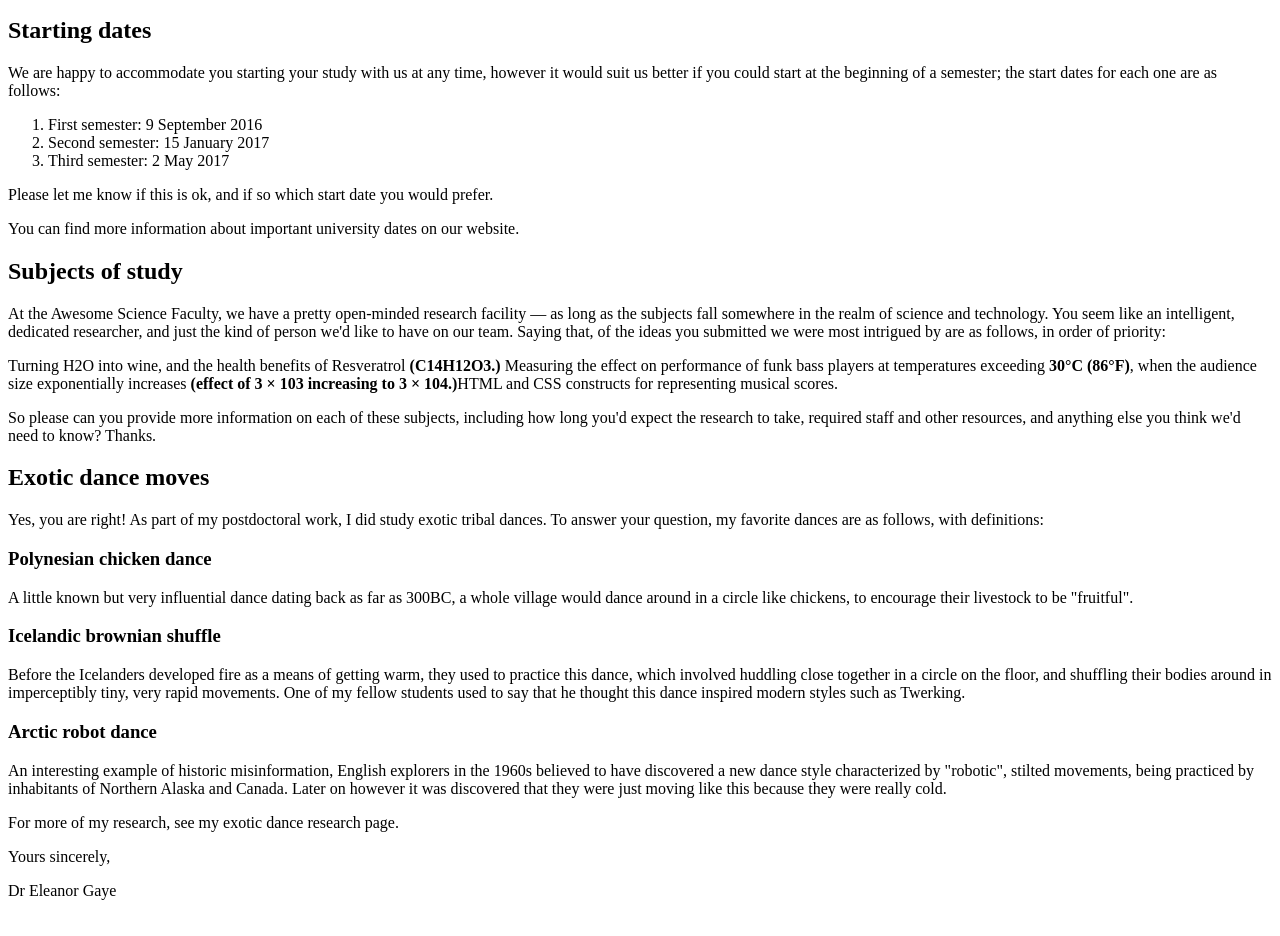
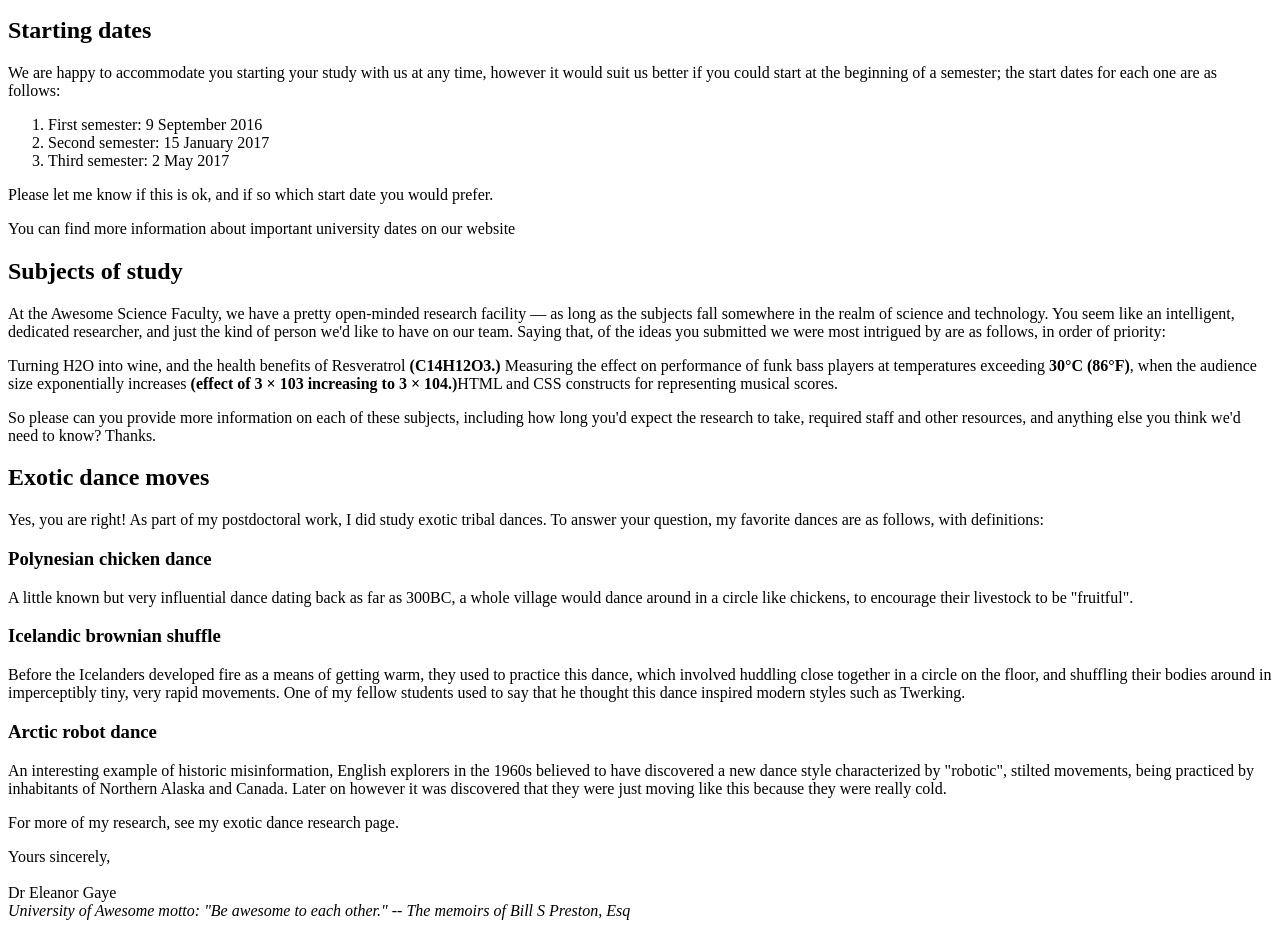
Before and after one commit to ssydneyy/Introduction-to-HTML, a plain HTML site: page index.html in a window 1280 px wide. Shown: the part 119-1055 px from the top of the page. Drawn offline with Linux system fonts and the light colour scheme.

Commit message:
updating

```diff
--- a/index.html
+++ b/index.html
@@ -6,15 +6,21 @@
     </head>
 
     <body>
+
+
         <h1>
-    Dear Eileen,</h1>
+            Dear Eileen,
+        </h1>
+
         <p>
             Thank you for your recent application to join us at the University of Awesome's science faculty to study as part of your PhD next year. I will answer your questions one by one, in the following sections.
         </p>
         <h2>
-    Starting dates</h2>
+            Starting dates
+        </h2>
         <p>
-    We are happy to accommodate you starting your study with us at any time, however it would suit us better if you could start at the beginning of a semester; the start dates for each one are as follows:</p>
+         We are happy to accommodate you starting your study with us at any time, however it would suit us better if you could start at the beginning of a semester; the start dates for each one are as follows:
+        </p>
         <ol>
             <li>
                 First semester: 9 September 2016</li>
@@ -24,13 +30,16 @@
                 Third semester: 2 May 2017</li>
         </ol>
         <p>
-    Please let me know if this is ok, and if so which start date you would prefer.</p>
+            Please let me know if this is ok, and if so which start date you would prefer.
+        </p>
 
         <p>
-    You can find more information about important university dates on our website.</p>
+        You can find more information about important university dates on our website
+        </p>
 
         <h2>
-    Subjects of study</h2>
+            Subjects of study
+        </h2>
 
         <p>
             At the Awesome Science Faculty, we have a pretty open-minded research facility — as long as the subjects fall somewhere in the realm of science and technology. You seem like an intelligent, dedicated researcher, and just the kind of person we'd like to have on our team. Saying that, of the ideas you submitted we were most intrigued by are as follows, in order of priority:</p>
@@ -69,10 +78,12 @@
             For more of my research, see my exotic dance research page.
         </p>
         <p>
-    Yours sincerely,
+            Yours sincerely,<br>
+            <br>
+            Dr Eleanor Gaye <br>
+            <em>University of Awesome motto: "Be awesome to each other." -- The memoirs of Bill S Preston, Esq</em>
+
         </p>
-<p>
-    Dr Eleanor Gaye
-</p>
+
     </body>
 </html>
```
Lines whose indentation alone changed are shown as unchanged.
